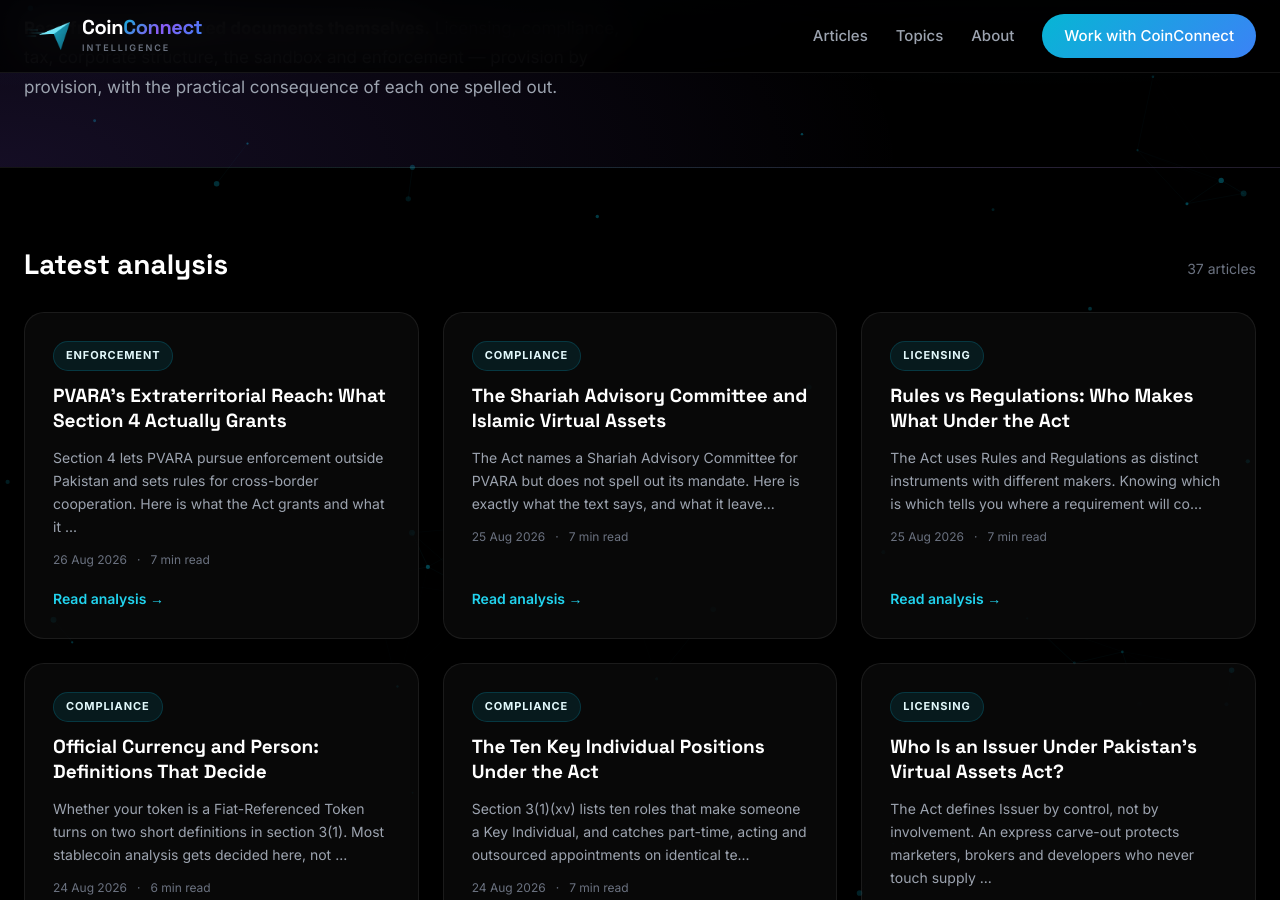
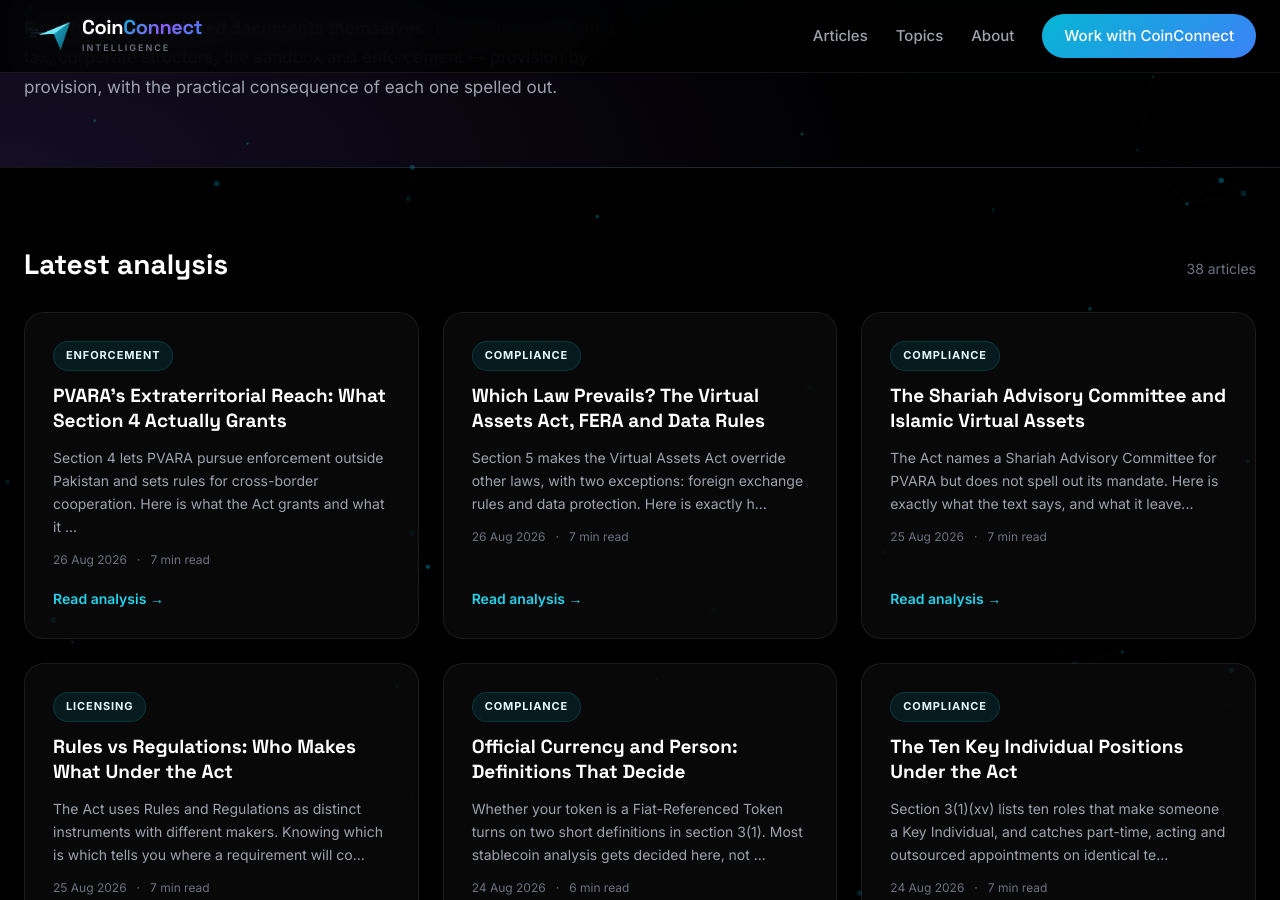
Before and after one commit to coinconnect-pk/coinconnect-pk.github.io, a Jekyll site: the page built from index.html, in a window 1280 px wide and 900 px high, scrolled down 447 px. Built offline with Jekyll 4.4.1, drawn with Linux system fonts in a browser that asks for light colours.

Commit message:
Publish article for 2026-08-26

```diff
--- a/_data/linkmap.yml
+++ b/_data/linkmap.yml
@@ -349,3 +349,6 @@ blog:
   - url: "https://blog.coinconnect.site/pvaras-extraterritorial-reach-what-section-4-actually-grants/"
     title: "PVARA's Extraterritorial Reach: What Section 4 Actually Grants"
     topics: [pvaras, extraterritorial, reach, section, actually, grants, enforcement]
+  - url: "https://blog.coinconnect.site/which-law-prevails-the-virtual-assets-act-fera-and-data-rules/"
+    title: "Which Law Prevails? The Virtual Assets Act, FERA and Data Rules"
+    topics: [law, prevails, virtual, assets, act, fera, data, rules, compliance]
--- a/_data/published-log.csv
+++ b/_data/published-log.csv
@@ -36,3 +36,4 @@ date,source,title,words
 2026-08-25,queue,"Rules vs Regulations: Who Makes What Under the Act",1332
 2026-08-25,queue,"The Shariah Advisory Committee and Islamic Virtual Assets",1321
 2026-08-26,queue,"PVARA's Extraterritorial Reach: What Section 4 Actually Grants",1499
+2026-08-26,queue,"Which Law Prevails? The Virtual Assets Act, FERA and Data Rules",1403
--- a/_queue/038-which-law-prevails-act-fera-data-protection.md
+++ b/_posts/2026-08-26-which-law-prevails-the-virtual-assets-act-fera-and-data-rules.md
@@ -1,7 +1,7 @@
 ---
 layout: post
 title: "Which Law Prevails? The Virtual Assets Act, FERA and Data Rules"
-date: 2026-01-01 09:00:00 +0500
+date: 2026-08-26 21:37:38 +0500
 categories: [Compliance]
 author: "Malik Abbas"
 description: "Section 5 makes the Virtual Assets Act override other laws, with two exceptions: foreign exchange rules and data protection. Here is exactly how the hierarchy works."
```
Also changed, not shown: other parts of _posts/2026-08-26-which-law-prevails-the-virtual-assets-act-fera-and-data-rules.md (+0 -5 lines).
